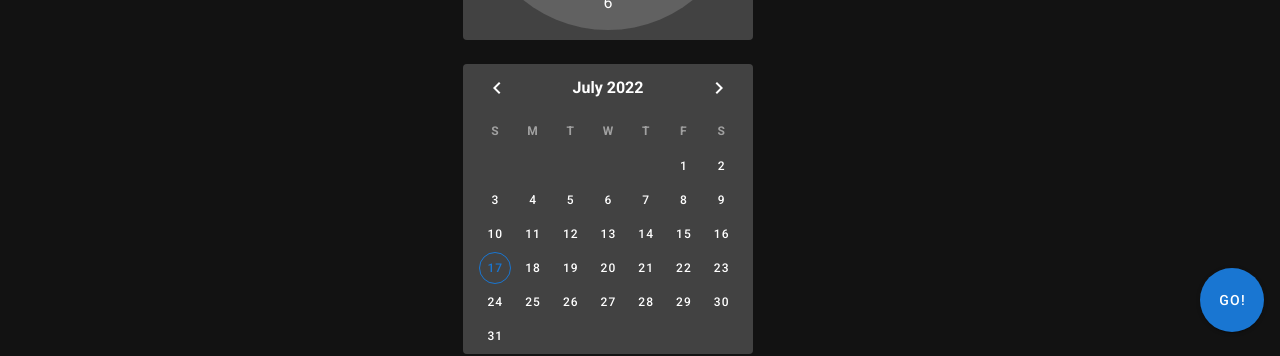
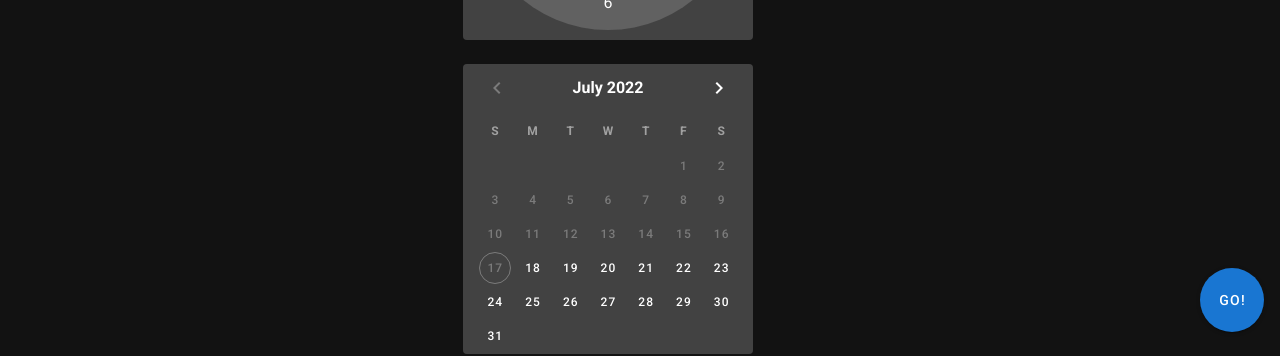
Before and after one commit to funxxfun/fumi-nuxt-scheduler, a Nuxt app: page / in a window 1280 px wide. Shown: the part 452-808 px from the top of the page. Built offline with nearby package versions, Linux system fonts and the light colour scheme.

Commit message:
[Add]data-validation

```diff
--- a/components/EventEditor.vue
+++ b/components/EventEditor.vue
@@ -9,6 +9,9 @@
           counter
           maxlength="25"
           v-model="title"
+          counter
+          required
+          :rules="[val => (val || '').length > 0 || 'This field is required']"
         />
         <!-- 詳細入力 -->
         <v-textarea
@@ -16,6 +19,7 @@
           counter
           maxlength="200"
           v-model="description"
+          counter
         />
       </v-col>
       <v-col>
@@ -25,6 +29,7 @@
             <v-time-picker
             format="24hr"
             v-model="time"
+            :allowed-minutes="m => m % 5 === 0"
           />
           </v-col>
           <v-col>
@@ -34,6 +39,8 @@
               bottom
               color="primary"
               @change="addDate"
+              :allowed-dates="v => !dates.map(d => d.from.toFormat('yyyy-MM-dd')).includes(v)"
+              :min="minDate"
             />
           </v-col>
         </v-row>
@@ -77,6 +84,7 @@
       title: '',
       description: '',
       time: '19:00',
+      minDate: DateTime.now().toFormat('yyyy-MM-dd'),
       dates: [{
         id: 1,
         from:DateTime.now()
```
